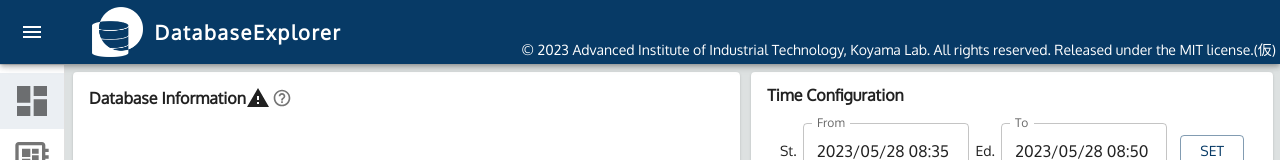
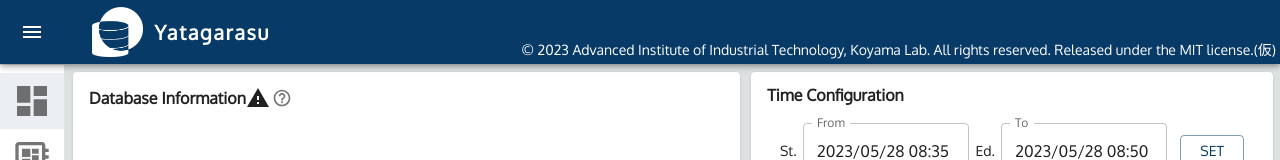
Before and after one commit to koyama2023PBL/yatagarasu, a React (Create React App) app: page / in a window 1280 px wide. Shown: the top 160 px of the page. Built offline with nearby package versions, Linux system fonts and the light colour scheme; no server answers.

Commit message:
fix: refactor

```diff
--- a/src/Axios/AxiosInstance.tsx
+++ b/src/Axios/AxiosInstance.tsx
@@ -3,6 +3,7 @@ import axios from 'axios';
 const instance = axios.create({
   baseURL: 'http://www.koakjo.com:50250',
   headers: {
+    Origin: 'http://www.koakjo.com',
     post: {
       'Content-Type': 'application/json;charset=utf-8',
       'Access-Control-Allow-Origin': '*',
--- a/src/Component/BaseMenu/BaseDisplayMenu.tsx
+++ b/src/Component/BaseMenu/BaseDisplayMenu.tsx
@@ -224,7 +224,7 @@ export default function BaseDisplayMenu() {
             }}
           >
           <img src={icon} alt="icon" style={{ height: '50px', marginRight: '12px' }} />
-          DatabaseExplorer
+          Yatagarasu
           </Typography>
           <Box sx={{
             display: 'flex',
--- a/src/Component/Description/OsDescription.tsx
+++ b/src/Component/Description/OsDescription.tsx
@@ -1,7 +1,7 @@
 import { Card, CardContent } from '@mui/material';
 import Typography from '@mui/material/Typography';
 
-const os = () => {
+const OsDescription = () => {
 
   return(
     <Card sx={{ width: '55vw'}}>
@@ -20,4 +20,4 @@ const os = () => {
   )
 }
 
-export default os;
+export default OsDescription;
--- a/src/Component/Description/RdbmsDescription.tsx
+++ b/src/Component/Description/RdbmsDescription.tsx
@@ -1,7 +1,7 @@
 import { Card, CardContent } from '@mui/material';
 import Typography from '@mui/material/Typography';
 
-const rdbms = () => {
+const RdbmsDescription = () => {
 
   return(
     <Card sx={{ width: '55vw'}}>
@@ -20,4 +20,4 @@ const rdbms = () => {
   );
 }
 
-export default rdbms;
+export default RdbmsDescription;
--- a/src/Component/Description/SettingsDescription.tsx
+++ b/src/Component/Description/SettingsDescription.tsx
@@ -1,7 +1,7 @@
 import { Card, CardContent } from '@mui/material';
 import Typography from '@mui/material/Typography';
 
-const rdbms = () => {
+const SettingsDescription = () => {
 
   return(
     <Card sx={{ width: '55vw'}}>
@@ -17,4 +17,4 @@ const rdbms = () => {
   );
 }
 
-export default rdbms;
+export default SettingsDescription;
```
